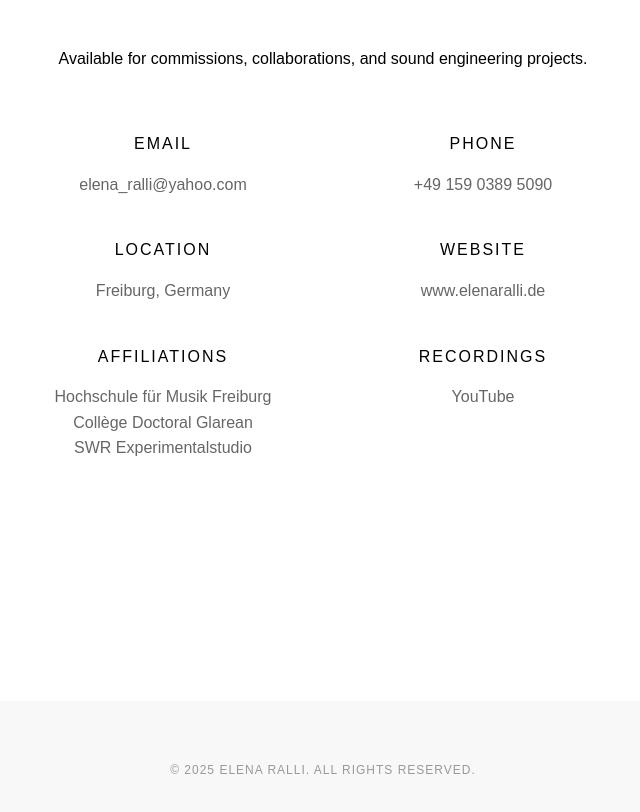
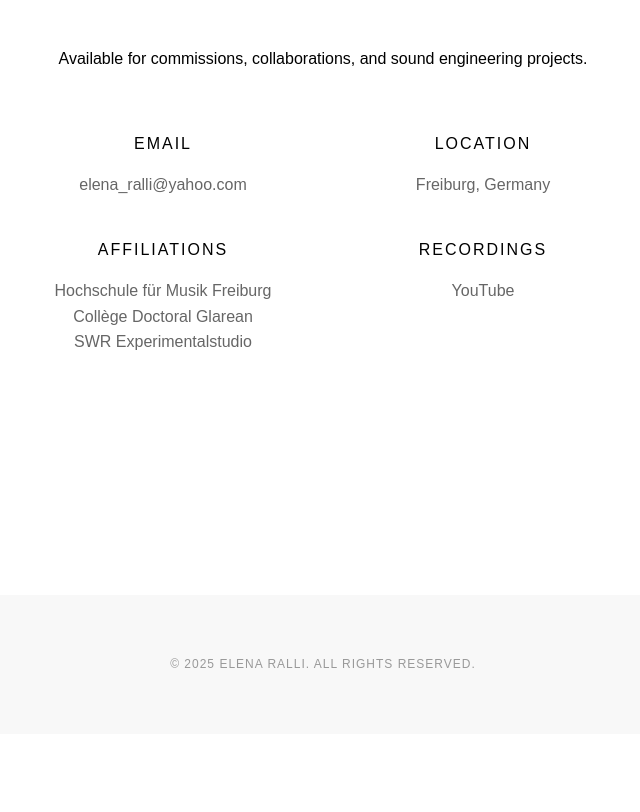
Before and after one commit to erGitCode/personal-website, a plain HTML site: page index.html in a window 1280 px wide. Shown: the part 5340-6152 px from the top of the page, without its empty margins (317-957 px from the left). After the commit the page ends 6074 px from the top, so only its background shows below. Drawn offline with Linux system fonts and the light colour scheme.

Commit message:
Update index.html

```diff
--- a/index.html
+++ b/index.html
@@ -665,18 +665,18 @@
                         <h4>Email</h4>
                         <p><a href="mailto:elena_ralli@yahoo.com">elena_ralli@yahoo.com</a></p>
                     </div>
-                    <div class="contact-item">
+                   <!-- <div class="contact-item">
                         <h4>Phone</h4>
                         <p><a href="tel:+4915903895090">+49 159 0389 5090</a></p>
-                    </div>
+                    </div>-->
                     <div class="contact-item">
                         <h4>Location</h4>
                         <p>Freiburg, Germany</p>
                     </div>
-                    <div class="contact-item">
+                    <!--<div class="contact-item">
                         <h4>Website</h4>
                         <p><a href="https://www.elenaralli.de" target="_blank" rel="noopener">www.elenaralli.de</a></p>
-                    </div>
+                    </div>  -->
                     <div class="contact-item">
                         <h4>Affiliations</h4>
                         <p><a href="https://www.mh-freiburg.de" target="_blank" rel="noopener">Hochschule für Musik Freiburg</a><br>
```
